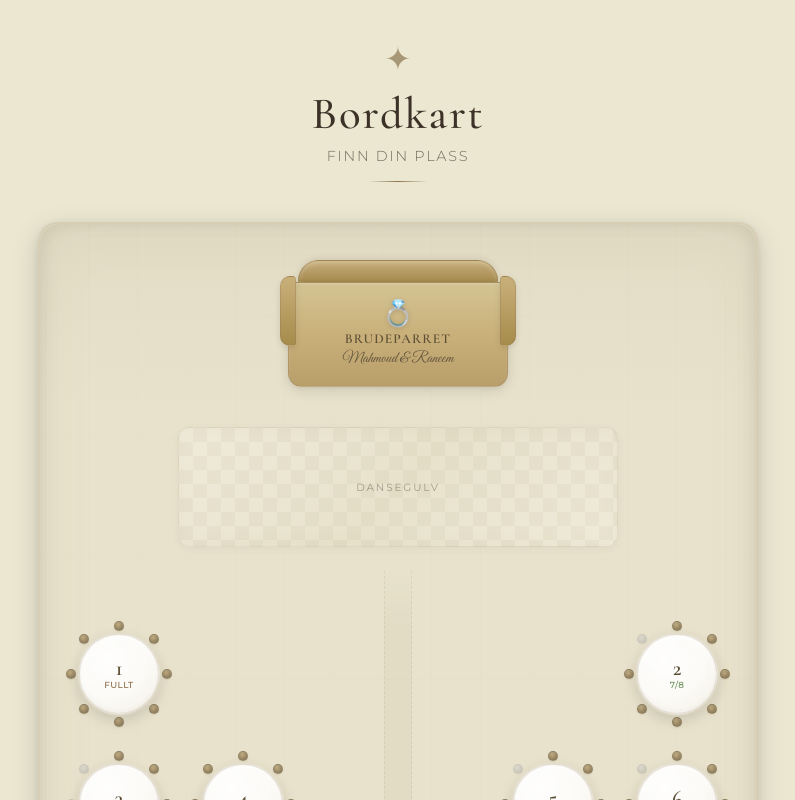
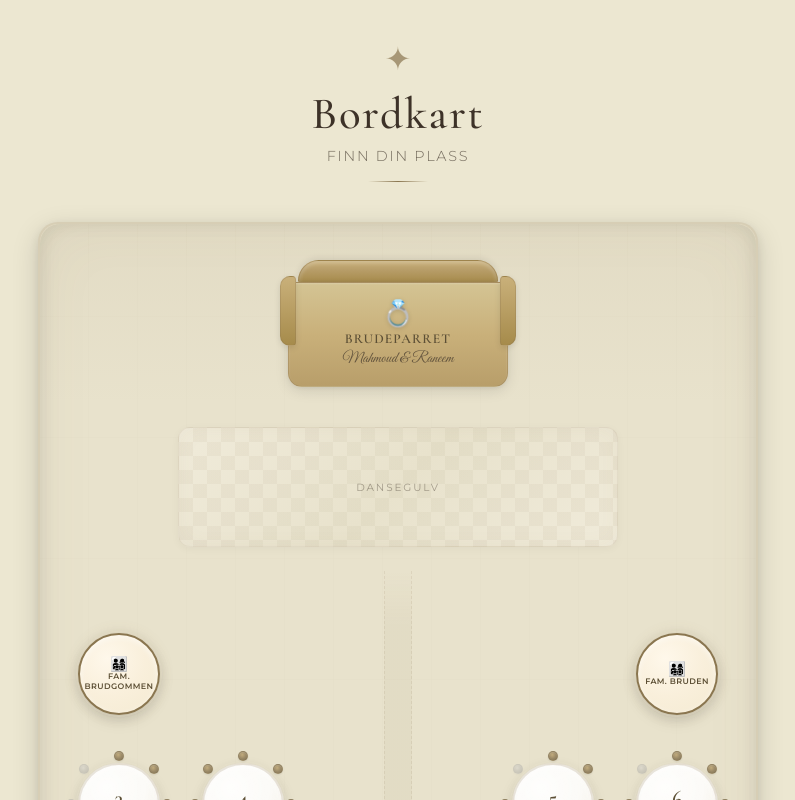
Before and after one commit to mahmoudAndRanim/wedding-map, a React (Vite) app: page / in a window 1280 px wide. Shown: the top 800 px of the page, without its empty margins (242-1037 px from the left). Built offline with nearby package versions, Linux system fonts and the light colour scheme; no server answers.

Commit message:
feat: family tables for bride/groom families

```diff
--- a/src/components/TableRows.jsx
+++ b/src/components/TableRows.jsx
@@ -3,31 +3,43 @@ import { motion } from 'framer-motion'
 const CHAIRS_PER_TABLE = 8
 
 function Table({ table, isActive, onClick }) {
-  const filled = table.guests.filter((g) => g).length
-  const isFull = filled >= CHAIRS_PER_TABLE
-  const isEmpty = filled === 0
-  const statusClass = isFull ? ' table--full' : isEmpty ? ' table--empty' : ' table--available'
+  const isFamily = table.family
+  const filled = isFamily ? 0 : table.guests.filter((g) => g).length
+  const isFull = !isFamily && filled >= CHAIRS_PER_TABLE
+  const isEmpty = !isFamily && filled === 0
+  const statusClass = isFamily ? ' table--family' : isFull ? ' table--full' : isEmpty ? ' table--empty' : ' table--available'
 
   return (
     <motion.div
       className={`table${isActive ? ' table--active' : ''}${statusClass}`}
-      onClick={() => onClick(table)}
+      onClick={() => !isFamily && onClick(table)}
       initial={{ opacity: 0, scale: 0.7 }}
       animate={{ opacity: 1, scale: 1 }}
       transition={{ duration: 0.4, delay: table.id * 0.04, type: 'spring', stiffness: 200 }}
-      whileTap={{ scale: 0.95 }}
+      whileTap={isFamily ? {} : { scale: 0.95 }}
     >
+      {!isFamily && (
         <div className="table__chairs">
           {Array.from({ length: CHAIRS_PER_TABLE }).map((_, i) => (
             <div key={i} className={`chair${i < filled ? ' chair--occupied' : ''}`} />
           ))}
         </div>
+      )}
       <div className="table__surface">
         <div className="table__info">
+          {isFamily ? (
+            <>
+              <span className="table__family-icon">👨‍👩‍👧‍👦</span>
+              <span className="table__family-name">{table.familyName}</span>
+            </>
+          ) : (
+            <>
               <span className="table__number">{table.id}</span>
               <span className="table__status">
                 {isFull ? 'Fullt' : isEmpty ? 'Ledig' : `${filled}/${CHAIRS_PER_TABLE}`}
               </span>
+            </>
+          )}
         </div>
       </div>
     </motion.div>
--- a/src/data/tables.js
+++ b/src/data/tables.js
@@ -4,18 +4,16 @@ const tables = [
   {
     id: 1,
     label: 'Bord 1',
-    guests: [
-      'سميره مراد', 'سميره', 'ساره', 'Mohammad Husein',
-      'Aseel Murad', 'Maher', 'نغم اخت العروس', 'Baraa mohamed',
-    ],
+    family: true,
+    familyName: 'Fam. Brudgommen',
+    guests: [],
   },
   {
     id: 2,
     label: 'Bord 2',
-    guests: [
-      'Hourieh Awad', 'AmalAwad', 'بيسان عوض', 'Nour nasif',
-      'Nifin nasif', 'Kosay', 'Seham', '',
-    ],
+    family: true,
+    familyName: 'Fam. Bruden',
+    guests: [],
   },
   {
     id: 3,
--- a/src/index.css
+++ b/src/index.css
@@ -488,6 +488,41 @@ body {
   opacity: 0.55;
 }
 
+/* Family table */
+.table--family {
+  cursor: default;
+}
+
+.table--family .table__surface {
+  background:
+    radial-gradient(circle at 35% 30%, rgba(255,248,235,0.98) 0%, rgba(250,240,220,0.95) 50%, rgba(245,235,210,0.92) 100%);
+  border-color: var(--gold);
+  box-shadow:
+    var(--shadow-table),
+    0 0 16px rgba(138, 118, 80, 0.12),
+    inset 0 2px 6px rgba(255, 255, 255, 0.6);
+}
+
+.table--family:hover {
+  transform: none;
+}
+
+.table__family-icon {
+  font-size: 0.9rem;
+  line-height: 1;
+}
+
+.table__family-name {
+  font-family: var(--font-body);
+  font-size: 0.5rem;
+  font-weight: 600;
+  color: var(--gold-deep);
+  text-transform: uppercase;
+  letter-spacing: 0.05em;
+  text-align: center;
+  line-height: 1.2;
+}
+
 /* Chairs around the table */
 .table__chairs {
   position: absolute;
```
Lines whose indentation alone changed are shown as unchanged.
